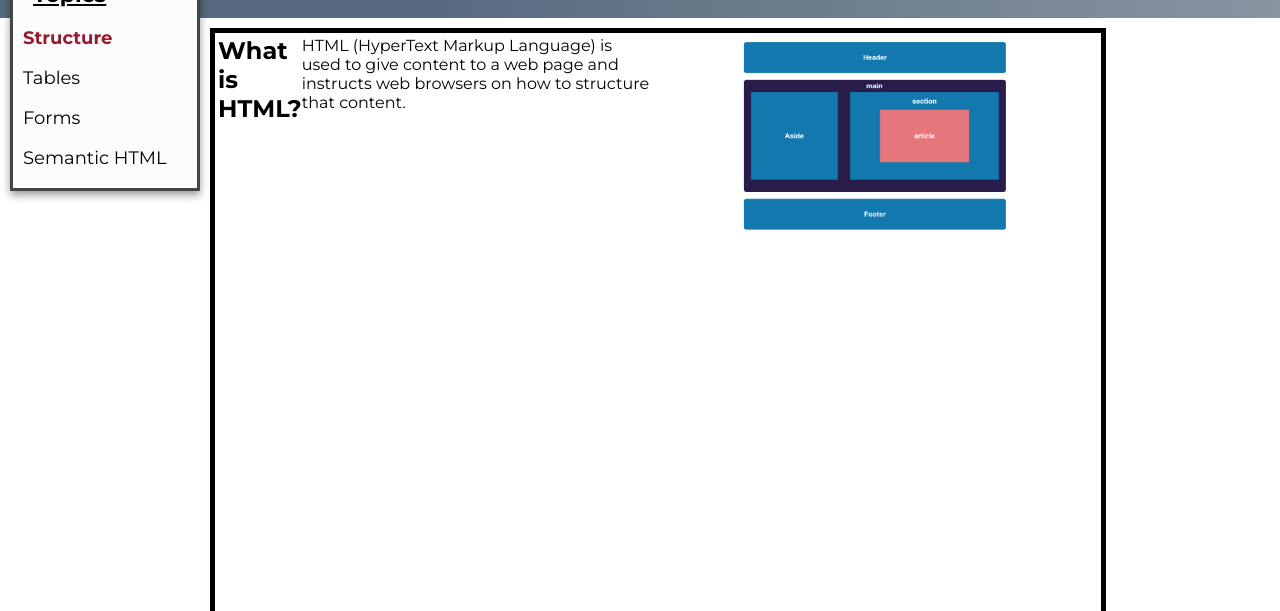
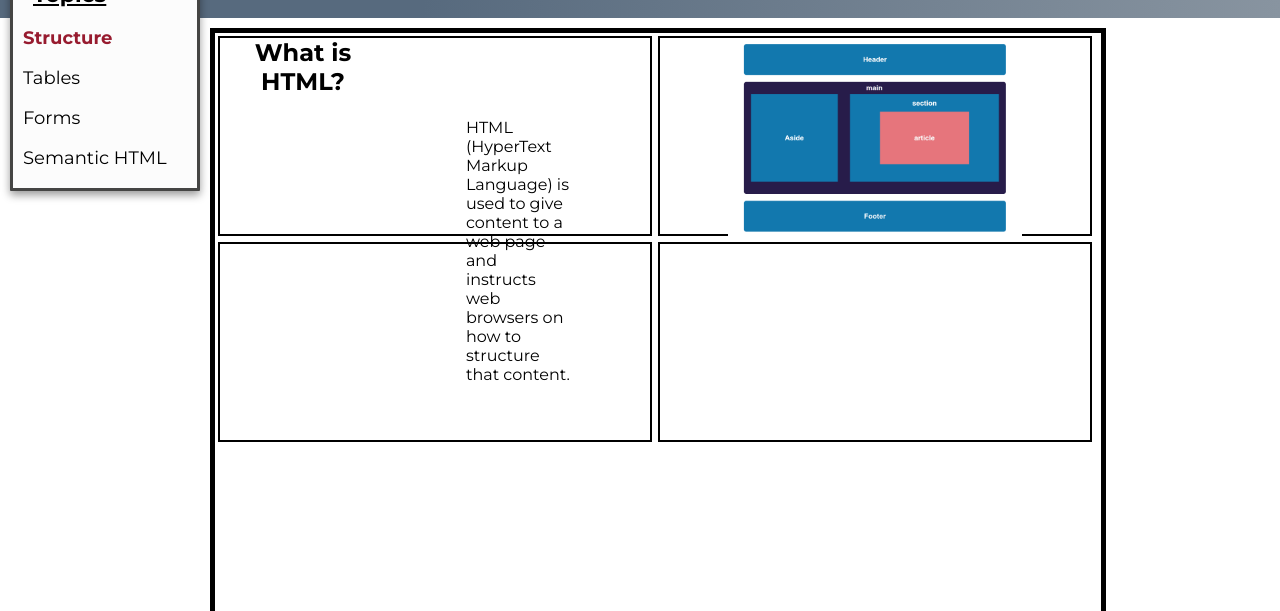
Before and after one commit to Rjandrews99/Cheatsheet, a plain HTML site: page html.html in a window 1280 px wide. Shown: the part 189-800 px from the top of the page. Drawn offline with nearby package versions, Linux system fonts and the light colour scheme.

Commit message:
Content Update

```diff
--- a/resources/style.css
+++ b/resources/style.css
@@ -133,15 +133,25 @@ article {
     flex-basis: auto;
     margin: 3px 3px;
     display: flex;
+    border: solid black 2px;
 }
-
-article img{
+.elementImg img{
     height: 200px;
     object-fit: scale-down;
     justify-content: center;
 }
 
 .element h2{
-
+    display: block;
+    width:100%;
+    text-align: center;
 
 }
+
+.element p{
+    position: relative;
+    width:100%;
+    height:200px;
+    padding:5rem;
+
+}
```
Also changed, not shown: html.html (+2 -1 lines).
